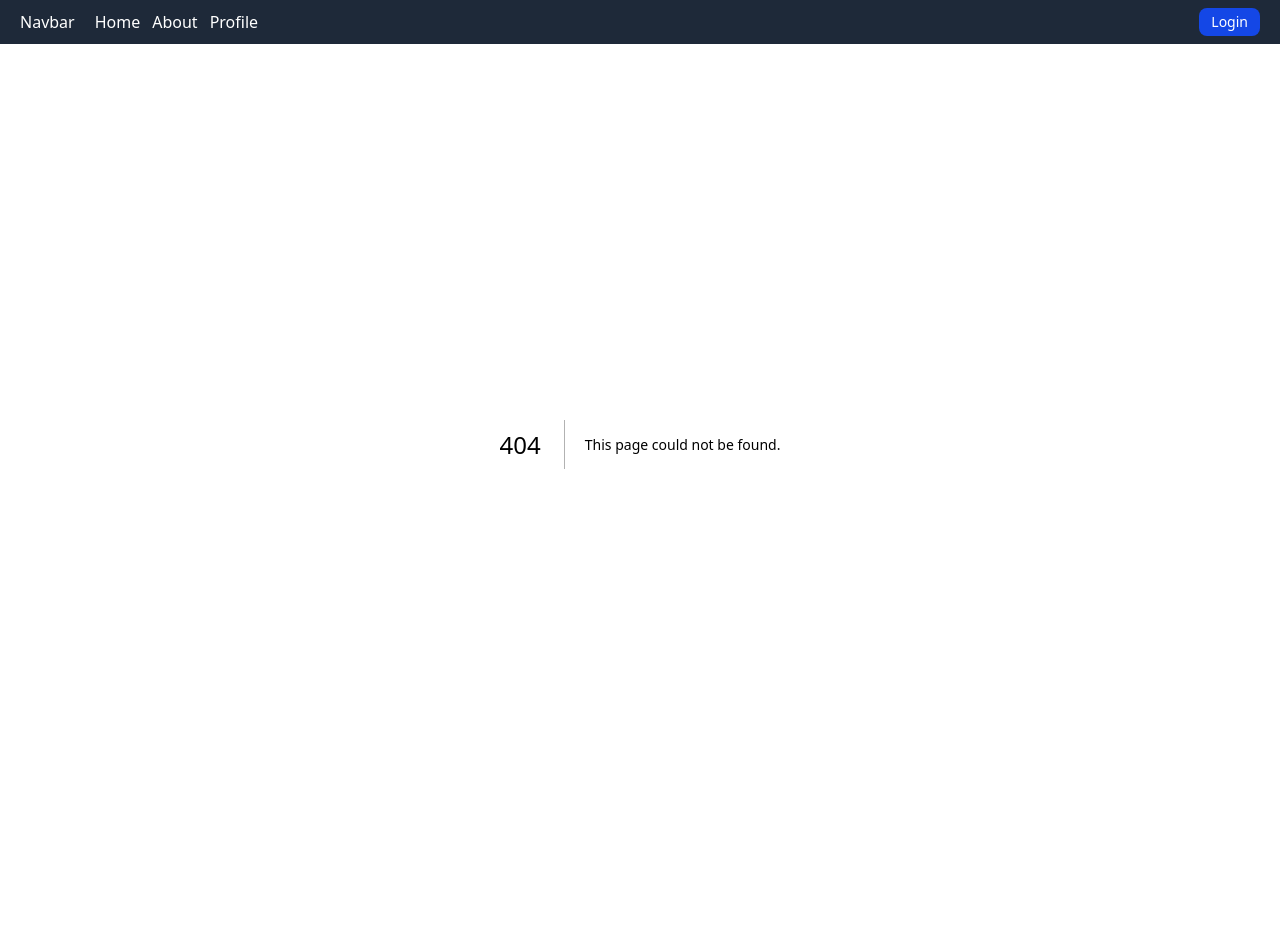
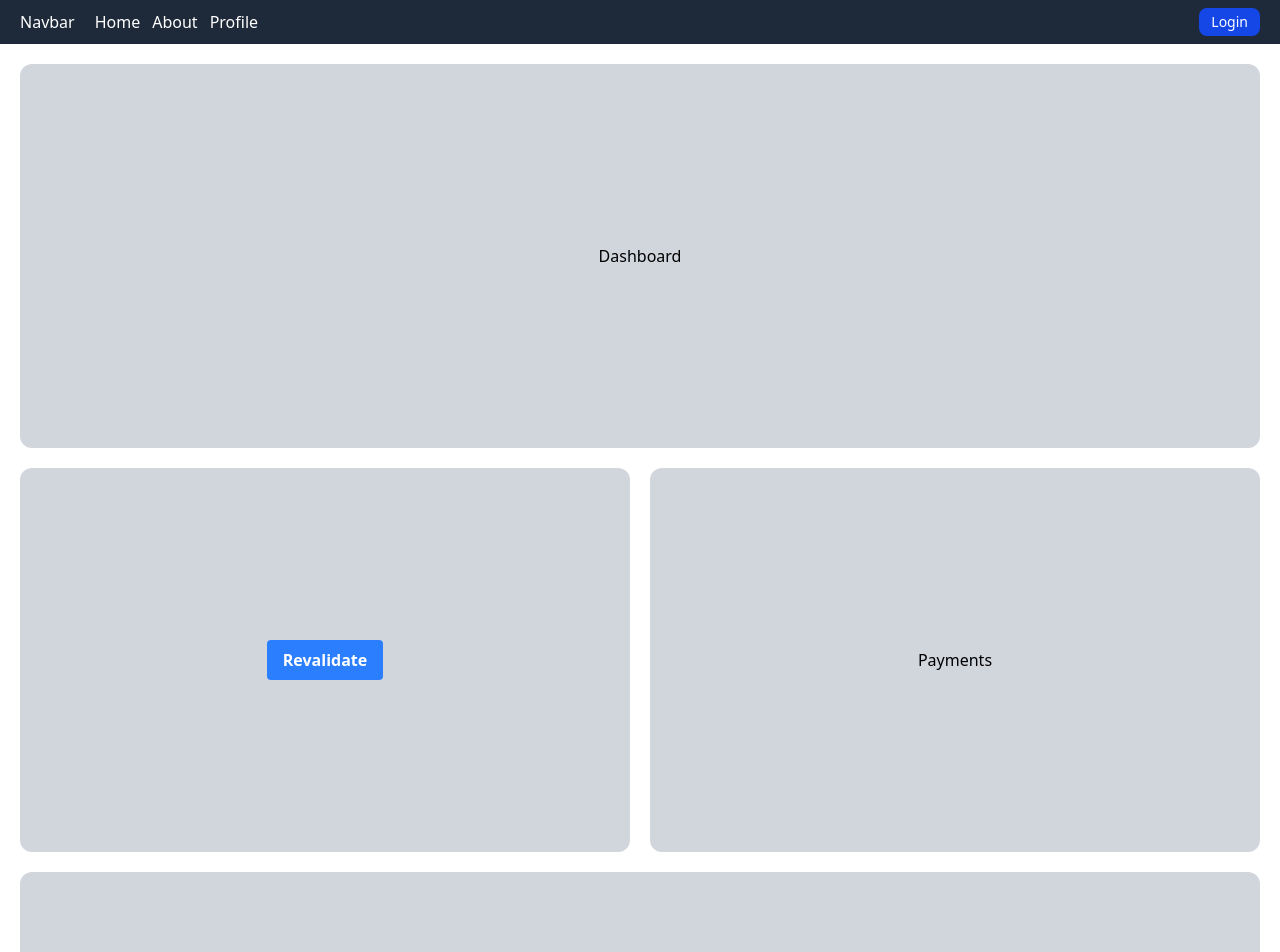
Before and after one commit to alriansyah/learn-nextjs, a Next.js app in the folder nextjs-vip/: page /dashboard in a window 1280 px wide. Before the commit this address had no page. Shown: the top 952 px of the page. Before the commit the page ends 844 px from the top, so only its background shows below. Built offline with nearby package versions, Linux system fonts and the light colour scheme.

Commit message:
feat: learn nextjs vip -> parallel routes

```diff
--- /dev/null
+++ b/nextjs-vip/src/app/(admin)/dashboard/@analytics/page.tsx
@@ -0,0 +1,9 @@
+import React from "react";
+
+export default function AnalyticsPage() {
+  return (
+    <div className="flex h-96 w-3/6 items-center justify-center rounded-[12px] bg-gray-300">
+      <h1>Payments</h1>
+    </div>
+  );
+}
--- /dev/null
+++ b/nextjs-vip/src/app/(admin)/dashboard/@payments/default.tsx
@@ -0,0 +1,5 @@
+import React from "react";
+
+export default function Default() {
+  return <div>Default</div>;
+}
--- /dev/null
+++ b/nextjs-vip/src/app/(admin)/dashboard/@payments/page.tsx
@@ -0,0 +1,9 @@
+import React from "react";
+
+export default function PaymentsPage() {
+  return (
+    <div className="flex h-96 w-full items-center justify-center rounded-[12px] bg-gray-300">
+      <h1>Payments</h1>
+    </div>
+  );
+}
--- a/nextjs-vip/src/app/(admin)/dashboard/product/page.tsx
+++ b/nextjs-vip/src/app/(admin)/dashboard/@products/page.tsx
@@ -2,7 +2,7 @@
 
 import { useState } from "react";
 
-export default function AdminProductPage() {
+export default function AdminProductsPage() {
   const [status, setStatus] = useState<string>("");
 
   const handleRevalidate = async () => {
@@ -21,10 +21,10 @@ export default function AdminProductPage() {
   };
 
   return (
-    <div>
+    <div className="flex h-96 w-3/6 items-center justify-center rounded-[12px] bg-gray-300">
       <h1>{status}</h1>
       <button
-        className="bg-blue-500 hover:bg-blue-700 text-white font-bold py-2 px-4 rounded m-5"
+        className="m-5 rounded bg-blue-500 px-4 py-2 font-bold text-white hover:bg-blue-700"
         onClick={handleRevalidate}
       >
         Revalidate
--- /dev/null
+++ b/nextjs-vip/src/app/(admin)/dashboard/layout.tsx
@@ -0,0 +1,26 @@
+import React from "react";
+
+function DashboardLayout({
+  children,
+  products,
+  analytics,
+  payments,
+}: {
+  children: React.ReactNode;
+  products: React.ReactNode;
+  analytics: React.ReactNode;
+  payments: React.ReactNode;
+}) {
+  return (
+    <div className="flex flex-col gap-5 p-5">
+      <div>{children}</div>
+      <div className="flex items-center justify-between gap-5">
+        {products}
+        {analytics}
+      </div>
+      {payments}
+    </div>
+  );
+}
+
+export default DashboardLayout;
--- /dev/null
+++ b/nextjs-vip/src/app/(admin)/dashboard/page.tsx
@@ -0,0 +1,9 @@
+import React from "react";
+
+export default function DashboardPage() {
+  return (
+    <div className="flex h-96 w-full items-center justify-center rounded-[12px] bg-gray-300">
+      <h1>Dashboard</h1>
+    </div>
+  );
+}
```
Also changed, not shown: nextjs-vip/package.json (+16 -10 lines), 2 other files (tests, documents, lock files or other folders).
